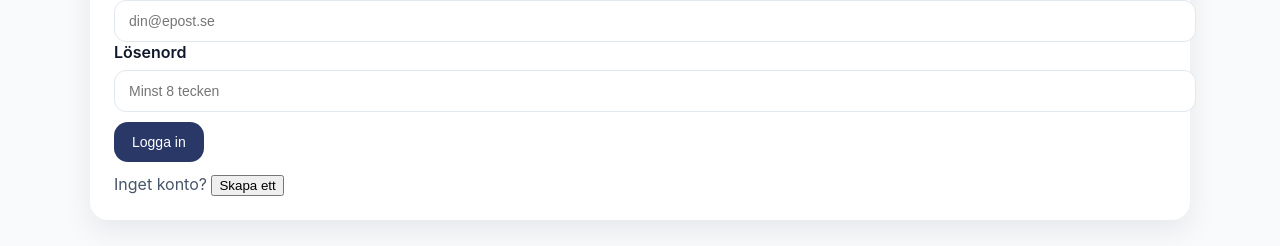
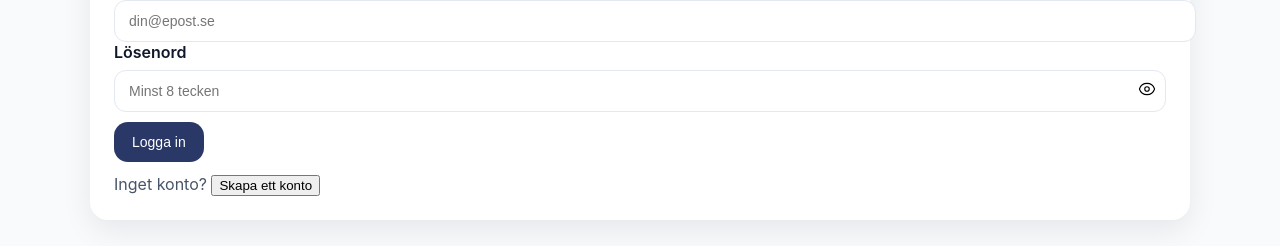
Before and after one commit to Lullow/privacy-request-manager, a React (Vite) app in the folder frontend/: page /login in a window 1280 px wide. Shown: the part 136-382 px from the top of the page. Built offline with nearby package versions, Linux system fonts and the light colour scheme.

Commit message:
fix(TopBar, AuthContext, LoginPage): wire up real auth flow in LoginPage and AuthContext

```diff
--- a/frontend/src/components/TopBar.jsx
+++ b/frontend/src/components/TopBar.jsx
@@ -25,4 +25,5 @@
                 <button onClick={() => navigate("/login")}>Logga in</button>
             )}
         </div>
-);}
+    );
+}
--- a/frontend/src/context/AuthContext.jsx
+++ b/frontend/src/context/AuthContext.jsx
@@ -53,10 +53,9 @@
     useEffect(() => {
     if (token) {
         // Om token finns, kontrollera vem användaren är
-        // Om token finns, kontrollera vem användaren är
-        //fetchMe(token);
-        setUser({ email: "dummy@dummy.com", id: 1 }); // dummy user
-        setLoading(false);
+        fetchMe(token);
+        // setUser({ email: "dummy@dummy.com", id: 1 }); // dummy user
+        // setLoading(false);
     } else {
         // Om token INTE finns då är vi klara direkt
         setLoading(false);
--- a/frontend/src/pages/LoginPage.jsx
+++ b/frontend/src/pages/LoginPage.jsx
@@ -1,19 +1,15 @@
 // LoginPage behöver funktionerna från authApi.js för att prata med backend.
 import { registerUser, loginUser } from "../api/authApi";
-
-import { useAuth } from "../context/useAuth";
-
-
 import React, { useState } from "react"
 import { useNavigate } from "react-router-dom";
+import { useAuth } from "../context/useAuth";
 // topbar återanvändbar component
 import TopBar from "../components/TopBar"
 
-// Så kedjan är: användaren klickar bakåt → TopBar anropar onBack →
-// onLogin — anropas när inloggningen lyckas → byter sida till Dashboard
 function LoginPage() {
     const navigate = useNavigate();
     const { login } = useAuth();
+
     //Toggles between login and register account
     // useState skapar en state-variabel — ett värde som React håller koll på och som kan ändras.
     // mode — själva värdet, börjar som "login"
@@ -29,7 +25,6 @@
     // setForm körs varje gång användaren skriver en bokstav i ett inputfält — inte när allt är ifyllt.
     // Kedjan är användaren skriver "b" → onChange triggas → updateField("email", "b") → setForm körs → form.email = "b"
     const [form, setForm] = useState({
-    name: "",
     email: "",
     password: "",
 });
@@ -43,7 +38,9 @@
     // Sätter loading till false
     //TODO felmeddelande för (epost finns/fel lösenord eller epost)
     const [error, setError] = useState("");
+    const [success, setSuccess] = useState("");
     const [loading, setLoading] = useState(false);
+    const [showPassword, setShowPassword] = useState(false);
 
     // updatefiled tar emot två saker
     // key - vilka fält som ska uppdateras t.ex email
@@ -68,13 +65,9 @@
         setMode(newMode);
         // Nollställer alla fält. Om användaren skrivit in sin e-post i login-läget och sen byter till register
         // — ska fälten vara tomma, inte behålla det gamla.
-        setForm({ name: "", email: "", password: "" });
-        // setError("") i switchMode rensar bort eventuellt felmeddelande när man byter mellan login och register.
-        // Om vi inte rensar bort felmeddelanden
-        //Användaren försöker logga in → fel lösenord → "Fel lösenord" visas
-        // Användaren klickar "Skapa ett" för att byta till register-läget
-        // Felmeddelandet "Fel lösenord" sitter fortfarande kvar under formuläret
+        setForm({ email: "", password: "" });
         setError("");
+        setSuccess("");
     }
 
     // Innan: // Skickade fetch direkt med fel URL och sparade token även efter register
@@ -91,13 +84,12 @@
     try {
         if (mode === "register") {
             await registerUser({ email: form.email, password: form.password });
-            setError("Konto skapat! Logga in.");
             switchMode("login");
+            setSuccess("✓ Konto skapat! Du kan nu logga in.");
         } else {
             const res = await loginUser({ email: form.email, password: form.password });
             login(res.access_token);
             navigate("/dashboard");
-
         }
     } catch (err) {
         setError(err.message);
@@ -120,18 +112,6 @@
                         : "Skapa ett konto först.."
                         }
                     </p>
-                    {mode === "register" && (
-    <div className="field">
-        <label>Namn</label>
-        <input
-            type="text"
-            placeholder="För- och efternamn"
-            value={form.name}
-            onChange={(e) => updateField("name", e.target.value)}
-        />
-    </div>
-)}
-
     <div className="field">
         <label>E-post</label>
         <input
@@ -144,14 +124,46 @@
 
     <div className="field">
         <label>Lösenord</label>
+        <div style={{ position: "relative" }}>
             <input
-            type="password"
+                type={showPassword ? "text" : "password"}
                 placeholder="Minst 8 tecken"
                 value={form.password}
                 onChange={(e) => updateField("password", e.target.value)}
+                onKeyDown={(e) => e.key === "Enter" && handleSubmit()}
+                style={{ width: "100%", paddingRight: "2.5rem", boxSizing: "border-box" }}
             />
+            <button
+                type="button"
+                onClick={() => setShowPassword((prev) => !prev)}
+                style={{
+                    position: "absolute",
+                    right: "0.6rem",
+                    top: "50%",
+                    transform: "translateY(-50%)",
+                    background: "none",
+                    border: "none",
+                    cursor: "pointer",
+                    fontSize: "1rem",
+                    padding: 0,
+                }}
+                aria-label={showPassword ? "Dölj lösenord" : "Visa lösenord"}
+            >
+                {showPassword ? (
+                    <svg xmlns="http://www.w3.org/2000/svg" fill="none" viewBox="0 0 24 24" strokeWidth="1.5" stroke="currentColor" width="18" height="18">
+                        <path strokeLinecap="round" strokeLinejoin="round" d="M3.98 8.223A10.477 10.477 0 0 0 1.934 12C3.226 16.338 7.244 19.5 12 19.5c.993 0 1.953-.138 2.863-.395M6.228 6.228A10.451 10.451 0 0 1 12 4.5c4.756 0 8.773 3.162 10.065 7.498a10.522 10.522 0 0 1-4.293 5.774M6.228 6.228 3 3m3.228 3.228 3.65 3.65m7.894 7.894L21 21m-3.228-3.228-3.65-3.65m0 0a3 3 0 1 0-4.243-4.243m4.242 4.242L9.88 9.88" />
+                    </svg>
+                ) : (
+                    <svg xmlns="http://www.w3.org/2000/svg" fill="none" viewBox="0 0 24 24" strokeWidth="1.5" stroke="currentColor" width="18" height="18">
+                        <path strokeLinecap="round" strokeLinejoin="round" d="M2.036 12.322a1.012 1.012 0 0 1 0-.639C3.423 7.51 7.36 4.5 12 4.5c4.638 0 8.573 3.007 9.963 7.178.07.207.07.431 0 .639C20.577 16.49 16.64 19.5 12 19.5c-4.638 0-8.573-3.007-9.963-7.178Z" />
+                        <path strokeLinecap="round" strokeLinejoin="round" d="M15 12a3 3 0 1 1-6 0 3 3 0 0 1 6 0Z" />
+                    </svg>
+                )}
+            </button>
+        </div>
     </div>
 
+    {success && <small style={{ color: "green" }}>{success}</small>}
     {error && <small className="hint">{error}</small>}
 
     <div className="actions">
@@ -162,7 +174,7 @@
 
     <p className="muted" style={{ marginTop: 12 }}>
         {mode === "login" ? (
-            <>Inget konto? <button className="btn-link" onClick={() => switchMode("register")}>Skapa ett</button></>
+            <>Inget konto? <button className="btn-link" onClick={() => switchMode("register")}>Skapa ett konto</button></>
         ) : (
             <>Har du redan ett konto? <button className="btn-link" onClick={() => switchMode("login")}>Logga in</button></>
         )}
```
Lines whose indentation alone changed are shown as unchanged.
